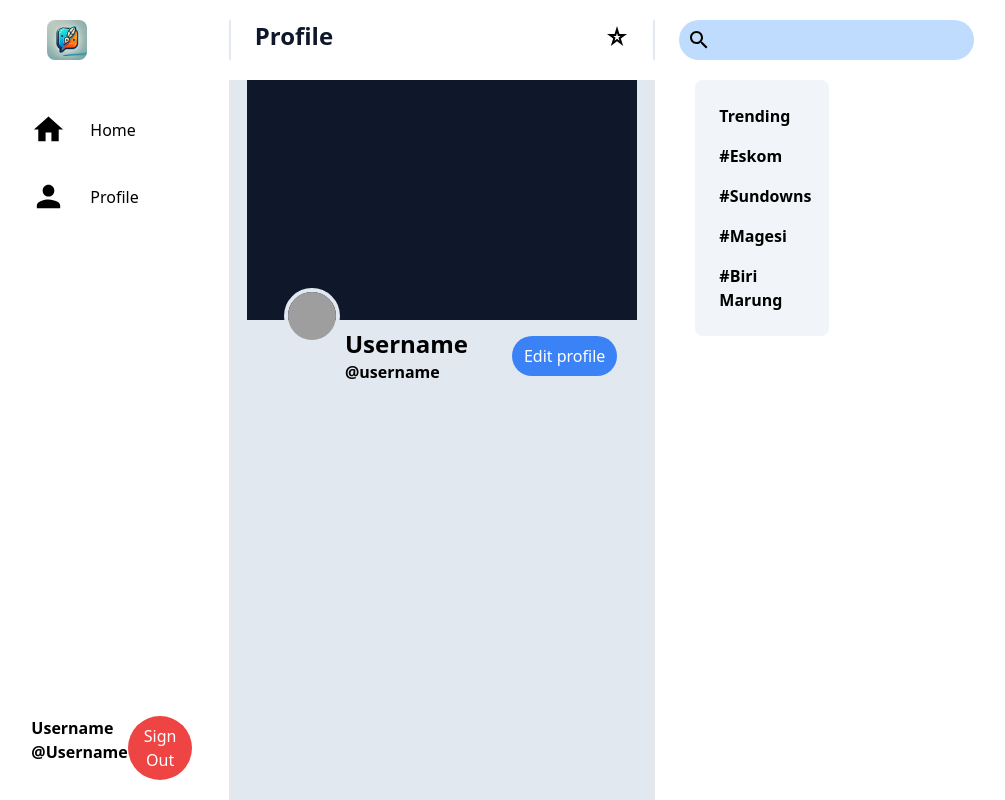
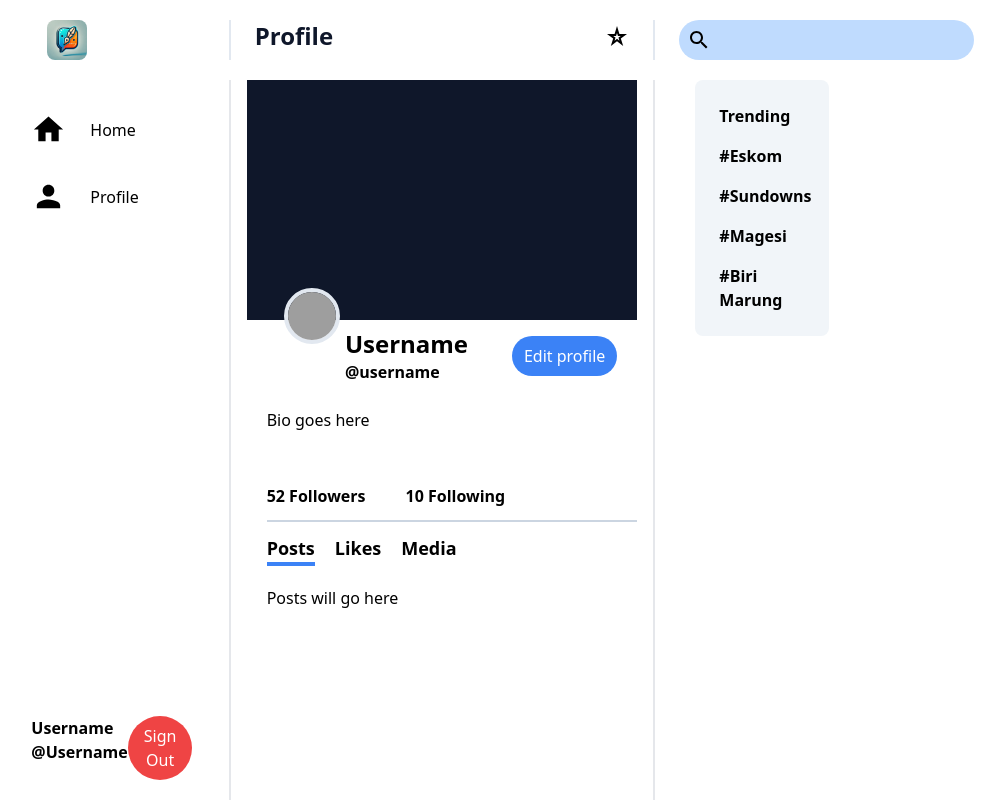
Before and after one commit to kaymkwanazi/Blogit, a React (Vite) app: page /profile in a window 1280 px wide. Shown: the whole page, without its empty margins (198-1203 px from the left). Built offline with nearby package versions, Linux system fonts and the light colour scheme; grey boxes are pictures that could not be loaded.

Commit message:
profile cont

```diff
--- a/src/pages/Profile.tsx
+++ b/src/pages/Profile.tsx
@@ -2,34 +2,11 @@
 import React, { useState, useEffect } from 'react'
 import { LeftSidebar } from '../components/LeftSidebar'
 import { RightSidebar } from '../components/RightSidebar'
-import {useSelector} from 'react-redux'
-import axios from 'axios'
-import {useParams} from 'react-router-dom'
 import { Navbar } from '../components/Navbar'
 import pp from '../images/profPic.png'
 
 export const Profile: React.FC = () => {
-    // const [currentUser] = useSelector((state) => state.user);
-    // const [tweets, setTweets] = useState(null);
-    // const [userProfile, setUserProfile] = useState(null);
-    // const { userId } = useParams();
-
-    // useEffect(() => {
-    //     const fetchData = async () => {
-    //         try {
-    //             const tweets = await axios.get(`tweets/user/all/${userId}`);
-    //             const userProfile = await axios.get(`users/${userId}`);
-
-    //             setTweets(tweets);
-    //             setUserProfile(userProfile);
-
-    //         } catch(err) {
-    //             console.log('error', err);
-    //         }
-    //     };
-
-    //     fetchData();
-    // }, [currentUser, id]);
+  const [selectedTab, setSelectedTab] = useState('Posts');
 
     return (
     <>
@@ -39,7 +16,8 @@ export const Profile: React.FC = () => {
                 <LeftSidebar />
             </div>
 
-        <div className='col-span-2 border-x-2 border-t-slate-800 px-4 bg-slate-200'>
+        <div className='col-span-2 border-x-2 border-t-slate-800 px-4'>
+            {/* Profile heading and edit button */}
             <div className='bg-slate-900 h-60 relative'>
                 <div className='grid grid-cols-3'>
                     <div className='relative flex justify-center items-center my-52'>
@@ -58,6 +36,33 @@ export const Profile: React.FC = () => {
                     </div>
                 </div>
             </div>
+            <div className='flex flex-col justify-evenly border-b-2 border-slate-300 ml-5'>
+                <div className='mt-20 mb-3'>
+                    <p className='mt-2'>Bio goes here</p>
+                </div>
+                <div className='flex space-x-10 mb-3 mt-10'>
+                    <p className='font-semibold '>52 Followers</p>
+                    <p className='font-semibold '>10 Following</p>
+                </div>
+            </div>
+            {/* 2nd section of profile page */}
+            <div className='flex space-x-5 mt-3 mb-5 ml-5'>
+                <p className={`font-bold text-lg cursor-pointer ${selectedTab === 'Posts' ? 'border-b-4 border-blue-500' : ''}`}
+                    onClick={() => setSelectedTab('Posts')}>Posts </p>
+                <p className={`font-bold text-lg cursor-pointer ${selectedTab === 'Likes' ? 'border-b-4 border-blue-500' : ''}`}
+                     onClick={() => setSelectedTab('Likes')}>Likes </p>
+                <p className={`font-bold text-lg cursor-pointer ${selectedTab === 'Media' ? 'border-b-4 border-blue-500' : ''}`}
+                    onClick={() => setSelectedTab('Media')}> Media </p>
+
+            </div>
+            {/* Post */}
+            <div className='container mx-auto px-5'>
+                <div className='flex flex-col'>
+                    <p>Posts will go here</p>
+                </div>
+
+            </div>
+
         </div>
 
             <div className='px-4'>
```
